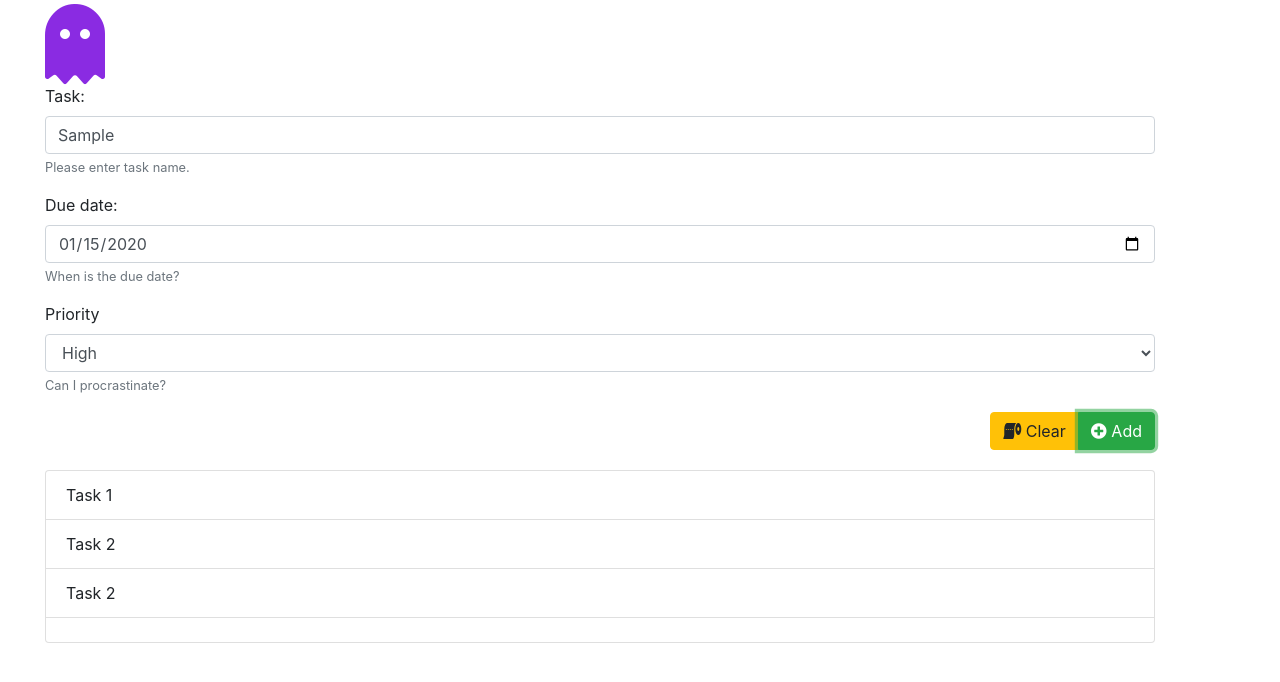
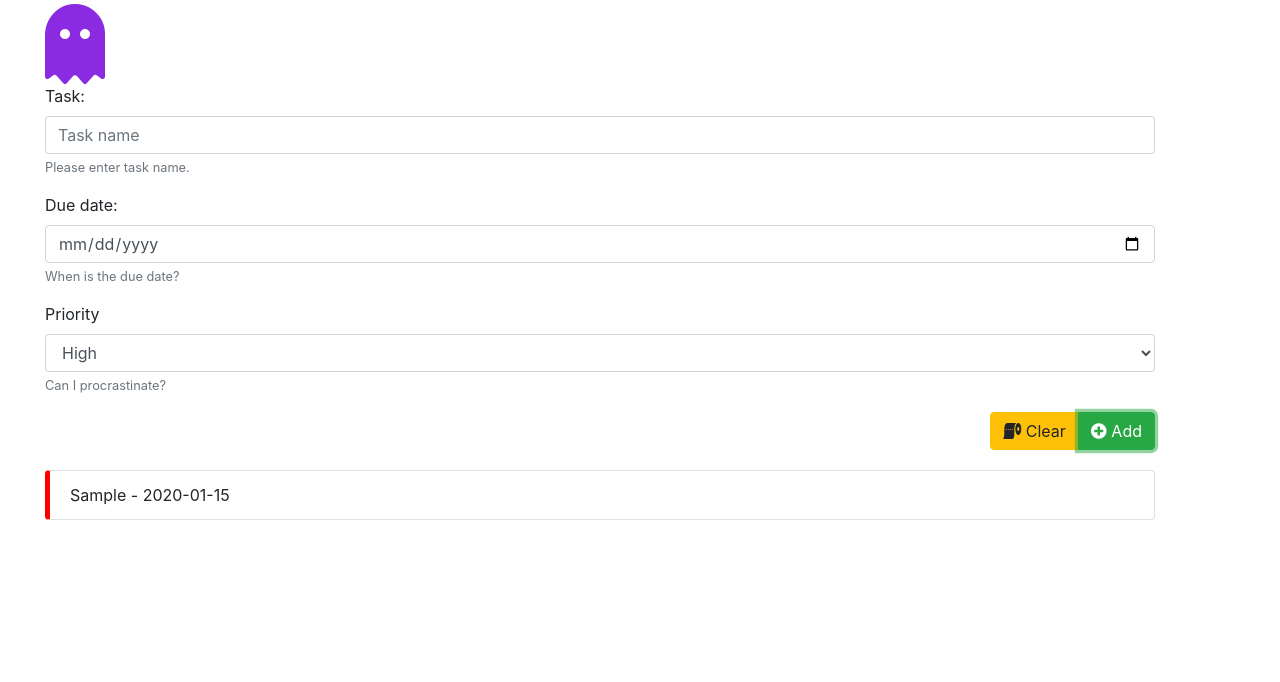
Before and after one commit to June-Choy/June-Choy.github.io, a plain HTML site: page tasklist.html in a window 1280 px wide. Both pictures are taken after typing "Sample", "2020-01-15" into the empty fields and a click on the button "Add". Shown: the part 72-754 px from the top of the page. Drawn offline with nearby package versions, Linux system fonts and the light colour scheme.

Commit message:
Day5 part 2

```diff
--- a/tasklist.css
+++ b/tasklist.css
@@ -1,18 +1,18 @@
 @import url('https://fonts.googleapis.com/css?family=Mali');
 
-/*
+
 .priority-high{
-    border-left: 5px red;
+    border-left: 5px solid red;
 }
 
 .priority-medium{
-    boarder-left: 5px orange;
+    border-left: 5px solid orange;
 }
 
 .priority-low{
-    boarder-left: 5px blue;
+    border-left: 5px solid blue;
 }
-*/
+
 .list-group{
     margin-top:20px;
 }
--- a/tasklist.html
+++ b/tasklist.html
@@ -5,6 +5,10 @@
     <meta name="viewport" content="width=device-width, initial-scale=1.0">
     <meta http-equiv="X-UA-Compatible" content="ie=edge">
     <title>Task List Assignment</title>
+
+    <link rel="manifest" href="manifest.json">
+    <link rel="apple-touch-icon" href="images/icons/icon-96x96.png">
+
     <link rel="stylesheet" href="https://stackpath.bootstrapcdn.com/bootstrap/4.1.3/css/bootstrap.min.css" integrity="sha384-MCw98/SFnGE8fJT3GXwEOngsV7Zt27NXFoaoApmYm81iuXoPkFOJwJ8ERdknLPMO" crossorigin="anonymous">
     <link rel="stylesheet" href="https://use.fontawesome.com/releases/v5.4.1/css/all.css" integrity="sha384-5sAR7xN1Nv6T6+dT2mhtzEpVJvfS3NScPQTrOxhwjIuvcA67KV2R5Jz6kr4abQsz" crossorigin="anonymous">
     <link rel="stylesheet" href="tasklist.css">
@@ -50,9 +54,7 @@
                 </form>
 
                 <ul class="list-group" id="todo-list" >
-                        <li class="list-group-item">Task 1</li>
-                        <li class="list-group-item">Task 2</li>
-                        <li class="list-group-item">Task 2</li>
+
 
 
 
--- a/tasklist.js
+++ b/tasklist.js
@@ -1,9 +1,19 @@
 var mklist = function(tasks, deadlines, priority) {
 var liElem = document.createElement('li');
-liElem.textcontent=`${tasks} - ${deadlines}`;
+liElem.textContent=`${tasks} - ${deadlines}`;
 liElem.classList.add('list-group-item')
 
-return(liElem)
+
+    if(priority =='high')
+    liElem.classList.add('priority-high');
+
+    else if (priority == 'medium')
+    liElem.classList.add('priority-medium');
+
+    else
+    liElem.classList.add('priority-low');
+
+    return(liElem)
 }
 
 
@@ -21,5 +31,10 @@ addbtn.addEventListener(
 
        var todolistElem = document.querySelector('#todo-list');
        todolistElem.appendChild(todoElem);
+       taskElem.value = null;
+       deadlineElem.value = null;
+       priorityElem.value = medium;
+
+
     }
     )
```
Also changed, not shown: cookies.css (renamed from index.css), cookies.html (renamed from index.html), images/icons/icon-128x128.png (added), images/icons/icon-144x144.png (added), images/icons/icon-152x152.png (added), images/icons/icon-192x192.png (added), images/icons/icon-384x384.png (added), images/icons/icon-512x512.png (added), images/icons/icon-72x72.png (added), images/icons/icon-96x96.png (added), manifest.json (added).
